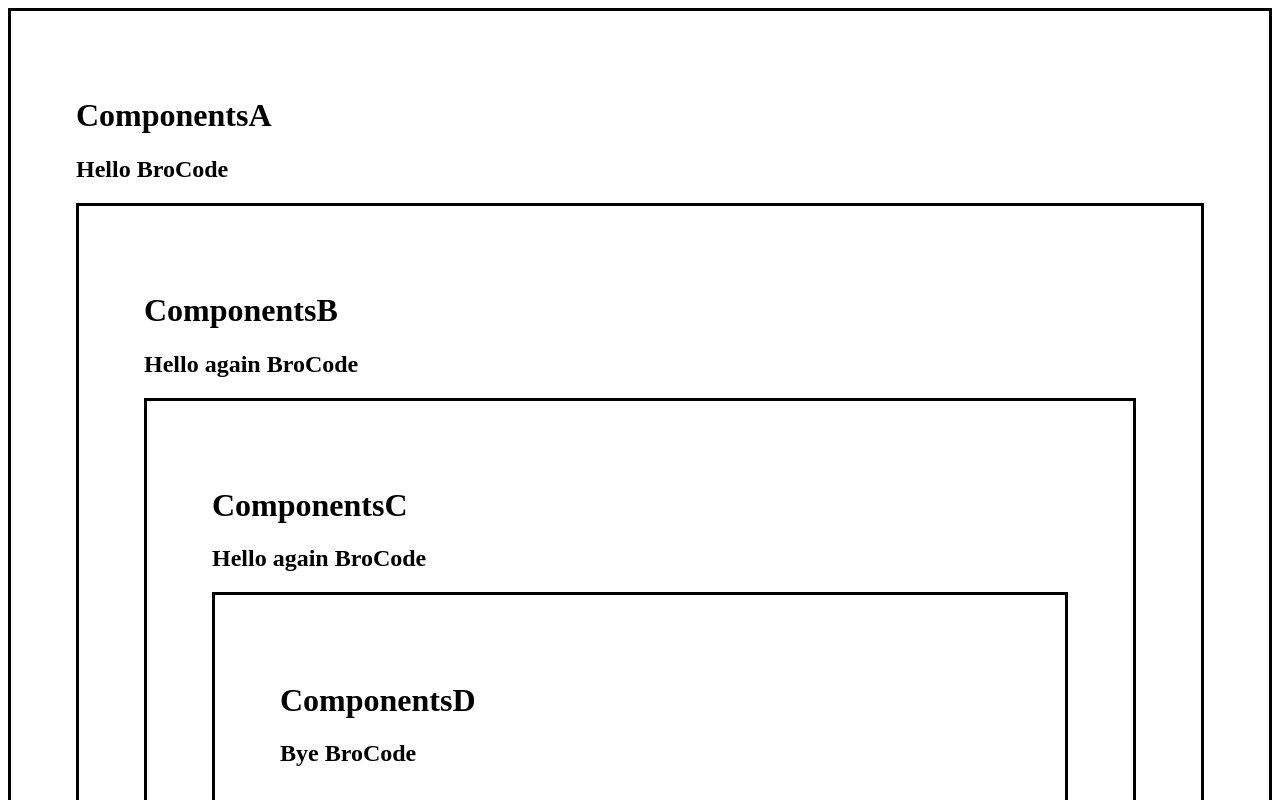
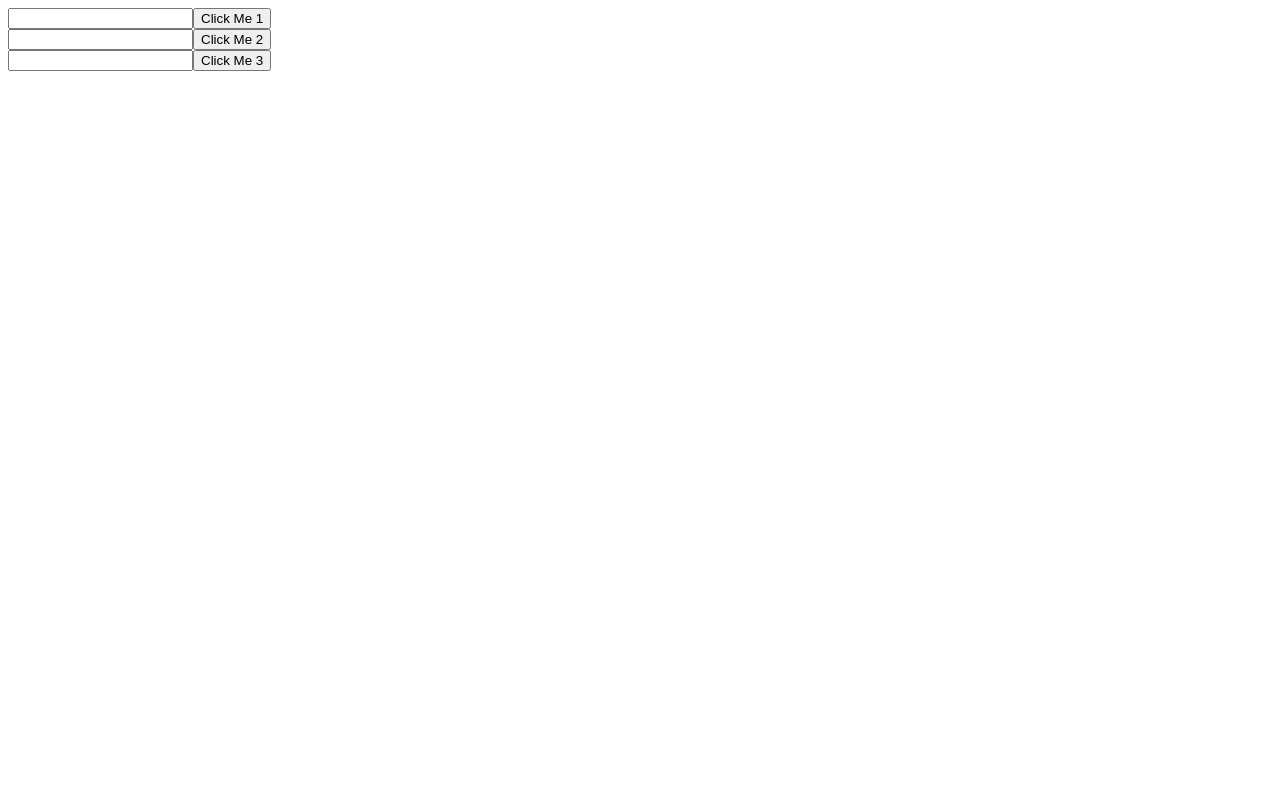
Before and after one commit to SujithKaruvanchery/react-practice, a React (Vite) app: page / in a window 1280 px wide. Shown: the top 800 px of the page. Built offline with nearby package versions, Linux system fonts and the light colour scheme.

Commit message:
Learn useRef Hook with input focus and background colors

```diff
--- a/src/App.jsx
+++ b/src/App.jsx
@@ -94,13 +94,13 @@
 // export default App;
 
 import React from 'react'
-import ComponentsA from './components/ComponentsA';
 import "./index.css";
+import MyComponent from './components/MyComponent';
 
 function App() {
   return (
     <div>
-      <ComponentsA />
+      <MyComponent />
     </div>
   )
 }
--- /dev/null
+++ b/src/components/MyComponent.jsx
@@ -0,0 +1,61 @@
+import React, { useEffect, useRef, useState } from 'react'
+
+function MyComponent() {
+
+    const inputRef1 = useRef(null);
+    const inputRef2 = useRef(null);
+    const inputRef3 = useRef(null);
+
+    useEffect(() => {
+        console.log("Component Rerendered");
+    })
+
+
+    function handleClick1() {
+        inputRef1.current.focus();
+        console.log(inputRef1.current.focus(), "=====inputRef1.current.focus()");
+        inputRef1.current.style.backgroundColor = "red";
+        inputRef2.current.style.backgroundColor = "";
+        inputRef3.current.style.backgroundColor = "";
+    }
+
+    function handleClick2() {
+        inputRef2.current.focus();
+        console.log(inputRef2.current.focus(), "=====inputRef2.current.focus()");
+        inputRef1.current.style.backgroundColor = "";
+        inputRef2.current.style.backgroundColor = "yellow";
+        inputRef3.current.style.backgroundColor = "";
+    }
+
+    function handleClick3() {
+        inputRef3.current.focus();
+        console.log(inputRef3.current.focus(), "=====inputRef3.current.focus()");
+        inputRef1.current.style.backgroundColor = "";
+        inputRef2.current.style.backgroundColor = "";
+        inputRef3.current.style.backgroundColor = "green";
+    }
+
+    return (<>
+        <div>
+            <input ref={inputRef1} />
+            <button onClick={handleClick1}>
+                Click Me 1
+            </button>
+        </div>
+        <div>
+            <input ref={inputRef2} />
+            <button onClick={handleClick2}>
+                Click Me 2
+            </button>
+        </div>
+        <div>
+            <input ref={inputRef3} />
+            <button onClick={handleClick3}>
+                Click Me 3
+            </button>
+        </div>
+    </>
+    )
+}
+
+export default MyComponent
--- a/src/main.jsx
+++ b/src/main.jsx
@@ -3,7 +3,7 @@ import { createRoot } from 'react-dom/client'
 import App from './App.jsx'
 
 createRoot(document.getElementById('root')).render(
-  <StrictMode>
-    <App />
-  </StrictMode>,
+
+  <App />
+
 )
```
